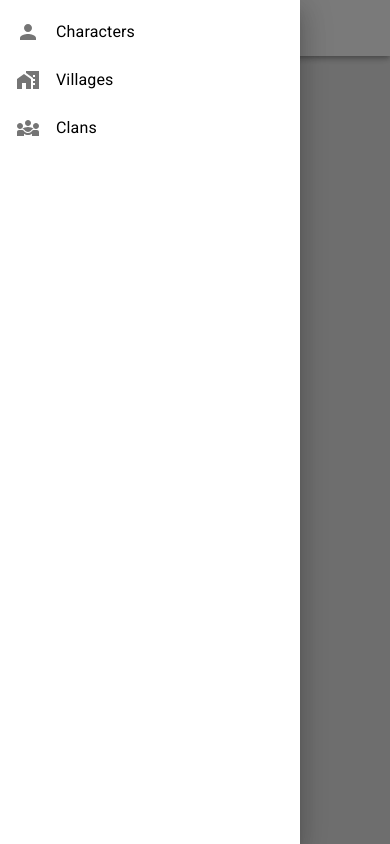
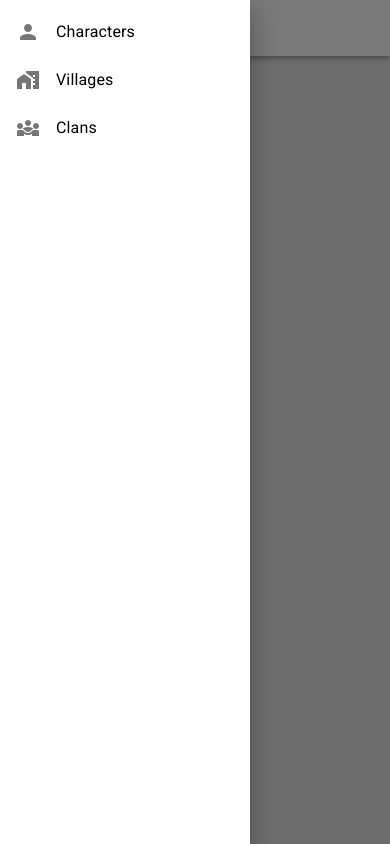
Before and after one commit to washington299/naruto-graphql, a Next.js app: page / in a window 390 px wide. Both pictures are taken after a click on the button 36 px from the left and 28 px from the top of the page. Built offline with nearby package versions, Linux system fonts and the light colour scheme.

Commit message:
feat: create MenuMobile component

```diff
--- a/src/components/Header/index.tsx
+++ b/src/components/Header/index.tsx
@@ -1,106 +1,28 @@
-import { useState } from 'react';
 import NextLink from 'next/link';
-import {
-	AppBar,
-	Toolbar,
-	Typography,
-	Box,
-	Link,
-	IconButton,
-	Drawer,
-	List,
-	ListItem,
-	ListItemButton,
-	ListItemIcon,
-	ListItemText,
-	useMediaQuery,
-} from '@mui/material';
-import { Menu, Person, MapsHomeWork, Diversity3 } from '@mui/icons-material';
-import { useTheme } from '@mui/material/styles';
+import { AppBar, Toolbar, Typography, Box, Link } from '@mui/material';
 
 import { Logo } from '../Logo';
+import { MenuMobile } from '../MenuMobile';
 
-type MenuItemIconsProps = {
-	[key: string]: JSX.Element;
-};
-
-const menuItems = ['Characters', 'Villages', 'Clans'];
-const menuItemIcons: MenuItemIconsProps = {
-	Characters: <Person />,
-	Villages: <MapsHomeWork />,
-	Clans: <Diversity3 />,
-};
+export const menuItems = ['Characters', 'Villages', 'Clans'];
 
 export const Header = () => {
-	const [menuMobileOpen, setMenuMobileOpen] = useState(false);
-
-	const theme = useTheme();
-	const matches = useMediaQuery(theme.breakpoints.up('sm'));
-
-	const toggleMenuMobile = () => setMenuMobileOpen((previousState: boolean) => !previousState);
-
 	return (
 		<AppBar color="default">
 			<Toolbar sx={{ justifyContent: 'space-between' }}>
-				{!matches && (
-					<IconButton onClick={toggleMenuMobile}>
-						<Menu />
-					</IconButton>
-				)}
-				<Drawer
-					anchor="left"
-					open={menuMobileOpen}
-					onClose={toggleMenuMobile}
-					ModalProps={{ keepMounted: true }}
-				>
-					<Box width={300}>
-						<List>
-							{menuItems.map((item) => (
-								<Link
-									key={item}
-									component={NextLink}
-									href={`/${item.toLowerCase()}`}
-									underline="none"
-								>
-									<ListItem sx={{ padding: 0 }}>
-										<ListItemButton>
-											<ListItemIcon sx={{ minWidth: 40, height: 25 }}>
-												{menuItemIcons[item]}
-											</ListItemIcon>
-											<ListItemText sx={{ color: 'black', fontWeight: 500 }}>{item}</ListItemText>
-										</ListItemButton>
-									</ListItem>
-								</Link>
-							))}
-						</List>
-					</Box>
-				</Drawer>
-				<Box
-					sx={{
-						display: 'flex',
-						flex: 1,
-						justifyContent: { xs: 'center', sm: 'normal' },
-					}}
-				>
+				<MenuMobile />
+
+				<Box sx={{ display: 'flex', flex: 1, justifyContent: { xs: 'center', sm: 'normal' } }}>
 					<Logo />
 				</Box>
 
-				{matches && (
-					<Box component="nav" sx={{ display: 'flex', alignItems: 'center' }}>
-						{menuItems.map((item) => (
-							<Link
-								key={item}
-								component={NextLink}
-								href={`/${item.toLowerCase()}`}
-								underline="hover"
-								marginX={2}
-								color="black"
-							>
-								<Typography fontWeight={500}>{item}</Typography>
-							</Link>
-						))}
-					</Box>
-				)}
+				<Box component="nav" sx={{ display: { xs: 'none', sm: 'flex' }, alignItems: 'center' }}>
+					{menuItems.map((item) => (
+						<Link key={item} component={NextLink} href={`/${item.toLowerCase()}`} underline="hover">
+							<Typography sx={{ marginX: 2, color: 'black', fontWeight: 500 }}>{item}</Typography>
+						</Link>
+					))}
+				</Box>
 			</Toolbar>
 		</AppBar>
 	);
--- /dev/null
+++ b/src/components/MenuMobile/index.tsx
@@ -0,0 +1,69 @@
+import { useState } from 'react';
+import NextLink from 'next/link';
+import {
+	Box,
+	Link,
+	IconButton,
+	Drawer,
+	List,
+	ListItem,
+	ListItemButton,
+	ListItemIcon,
+	ListItemText,
+} from '@mui/material';
+import { Menu, Person, MapsHomeWork, Diversity3 } from '@mui/icons-material';
+
+import { menuItems } from '../Header';
+
+type MenuItemIconsProps = {
+	[key: string]: JSX.Element;
+};
+
+const menuItemIcons: MenuItemIconsProps = {
+	Characters: <Person />,
+	Villages: <MapsHomeWork />,
+	Clans: <Diversity3 />,
+};
+
+export const MenuMobile = () => {
+	const [menuMobileOpen, setMenuMobileOpen] = useState(false);
+
+	const toggleMenuMobile = () => setMenuMobileOpen((previousState: boolean) => !previousState);
+
+	return (
+		<>
+			<IconButton sx={{ display: { xs: 'block', sm: 'none' } }} onClick={toggleMenuMobile}>
+				<Menu />
+			</IconButton>
+
+			<Drawer
+				anchor="left"
+				open={menuMobileOpen}
+				onClose={toggleMenuMobile}
+				ModalProps={{ keepMounted: true }}
+			>
+				<Box width={250}>
+					<List>
+						{menuItems.map((item) => (
+							<Link
+								key={item}
+								component={NextLink}
+								href={`/${item.toLowerCase()}`}
+								underline="none"
+							>
+								<ListItem sx={{ padding: 0 }}>
+									<ListItemButton>
+										<ListItemIcon sx={{ minWidth: 40, height: 25 }}>
+											{menuItemIcons[item]}
+										</ListItemIcon>
+										<ListItemText sx={{ color: 'black', fontWeight: 500 }}>{item}</ListItemText>
+									</ListItemButton>
+								</ListItem>
+							</Link>
+						))}
+					</List>
+				</Box>
+			</Drawer>
+		</>
+	);
+};
```
